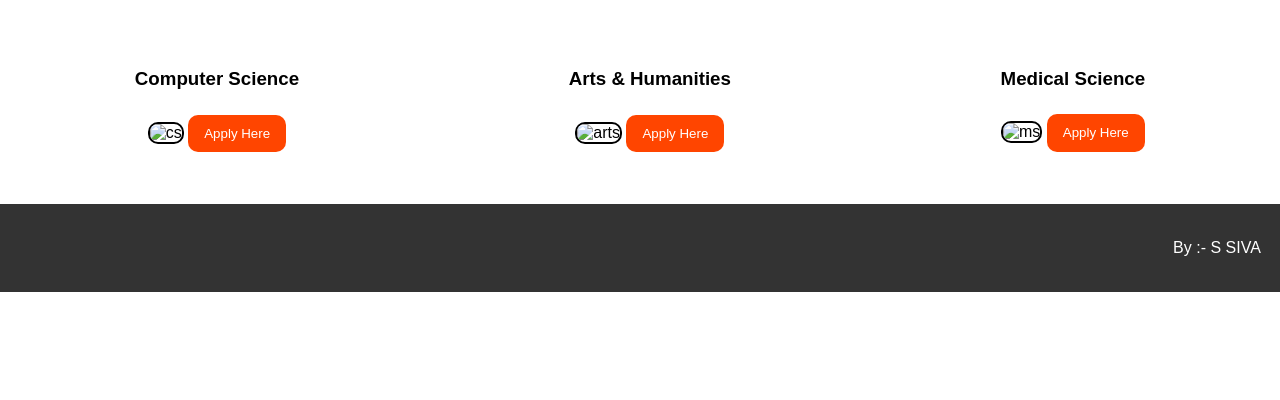
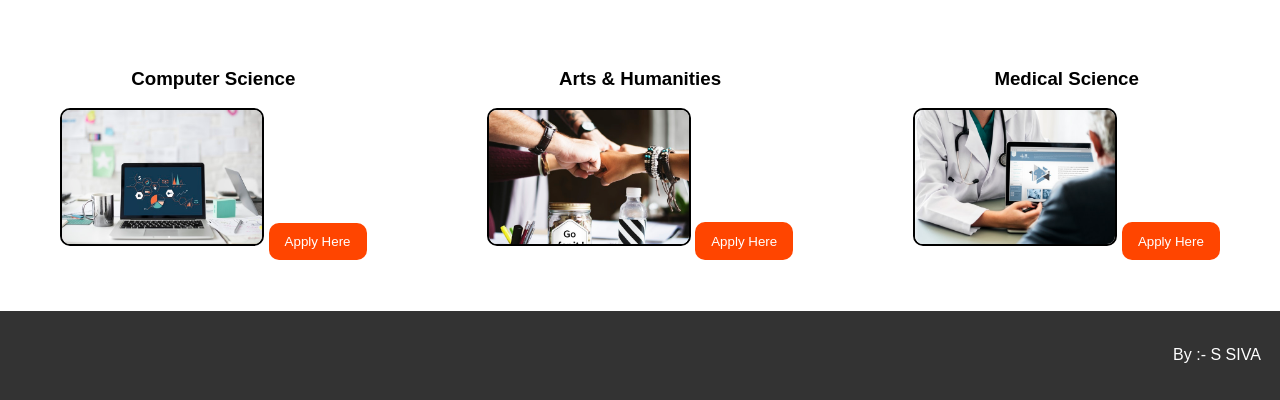
Before and after one commit to FreakySSiva/Software_Testing, a plain HTML site: page index.html in a window 1280 px wide. Shown: the part 596-996 px from the top of the page. Before the commit the page ends 888 px from the top, so only its background shows below. Drawn offline with Linux system fonts and the light colour scheme.

Commit message:
Update index.html

```diff
--- a/index.html
+++ b/index.html
@@ -47,17 +47,17 @@
        <div id="courses">
            <div class="cs">
                <h3>Computer Science</h3>
-               <img src="images/cse.jpeg" width="50%" alt="cs">
+               <img src="cse.jpeg" width="50%" alt="cs">
                <a href="#" ><button class="apply">Apply Here</button></a>
            </div>
            <div class="arts">
                <h3>Arts & Humanities</h3>
-               <img src="images/arts.jpeg" alt="arts">
+               <img src="arts.jpeg" alt="arts">
                <a href="#" ><button class="apply">Apply Here</button></a>
            </div>
            <div class="medical">
                <h3>Medical Science</h3>
-               <img src="images/medical.jpeg" alt="ms">
+               <img src="medical.jpeg" alt="ms">
                <a href="#" ><button class="apply">Apply Here</button></a>
            </div>
        </div>
```
